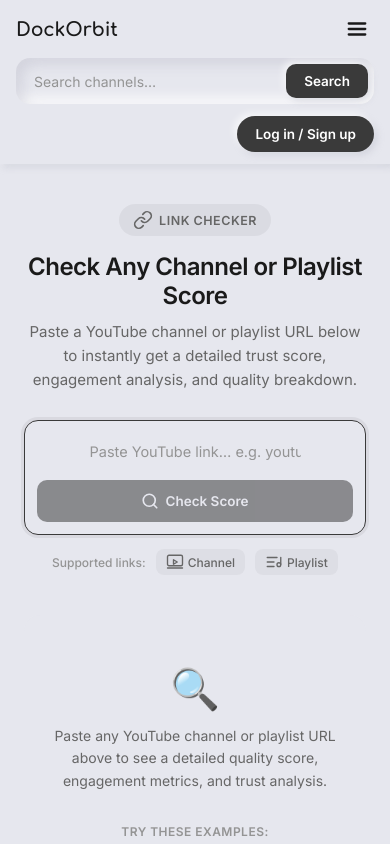
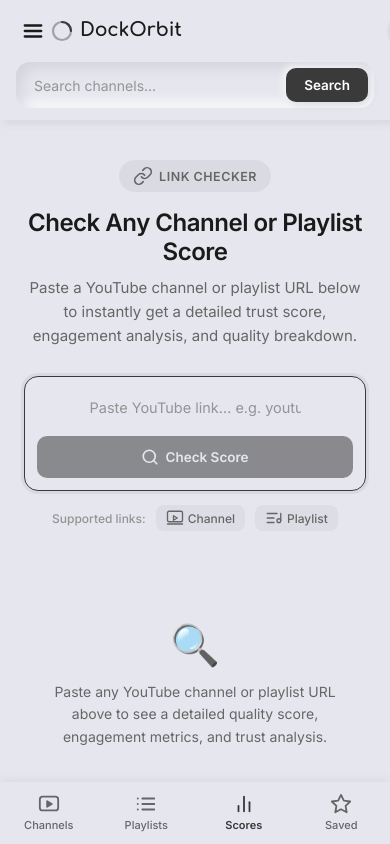
Before and after one commit to streamsaga/DockOrbit, a React (Vite) app in the folder frontend/: page /check in a window 390 px wide. Shown: the top 844 px of the page. Built offline with nearby package versions, Linux system fonts and the light colour scheme.

Commit message:
Redesign mobile UI to match reference design with BottomNav tab bar, Quick View Stats, and mobile header

```diff
--- a/frontend/src/App.jsx
+++ b/frontend/src/App.jsx
@@ -6,8 +6,12 @@
 import PrivacyPage from "./pages/PrivacyPage.jsx";
 import TermsPage from "./pages/TermsPage.jsx";
 import BackgroundDecor from "./components/BackgroundDecor.jsx";
+import BottomNav from "./components/BottomNav.jsx";
+import { useBookmarks } from "./hooks/useBookmarks.js";
 
 export default function App() {
+  const { bookmarks } = useBookmarks();
+
   return (
     <BrowserRouter>
       <BackgroundDecor />
@@ -19,6 +23,7 @@
         <Route path="/privacy" element={<PrivacyPage />} />
         <Route path="/terms" element={<TermsPage />} />
       </Routes>
+      <BottomNav savedCount={bookmarks.length} />
     </BrowserRouter>
   );
 }
--- /dev/null
+++ b/frontend/src/components/BottomNav.jsx
@@ -0,0 +1,57 @@
+import { Link, useLocation } from "react-router-dom";
+
+export default function BottomNav({ onSavedClick, savedCount = 0 }) {
+  const location = useLocation();
+
+  return (
+    <nav className="bottom-nav">
+      <Link
+        to="/"
+        className={`bottom-nav-item ${location.pathname === "/" ? "active" : ""}`}
+      >
+        <svg width="22" height="22" viewBox="0 0 24 24" fill="none" stroke="currentColor" strokeWidth="2" strokeLinecap="round" strokeLinejoin="round">
+          <rect x="2" y="4" width="20" height="15" rx="3" />
+          <path d="m10 9 5 3-5 3V9z" fill="currentColor" />
+        </svg>
+        <span>Channels</span>
+      </Link>
+
+      <Link
+        to="/playlists"
+        className={`bottom-nav-item ${location.pathname === "/playlists" ? "active" : ""}`}
+      >
+        <svg width="22" height="22" viewBox="0 0 24 24" fill="none" stroke="currentColor" strokeWidth="2" strokeLinecap="round" strokeLinejoin="round">
+          <line x1="8" y1="6" x2="21" y2="6" />
+          <line x1="8" y1="12" x2="21" y2="12" />
+          <line x1="8" y1="18" x2="21" y2="18" />
+          <line x1="3" y1="6" x2="3.01" y2="6" />
+          <line x1="3" y1="12" x2="3.01" y2="12" />
+          <line x1="3" y1="18" x2="3.01" y2="18" />
+        </svg>
+        <span>Playlists</span>
+      </Link>
+
+      <Link
+        to="/check"
+        className={`bottom-nav-item ${location.pathname === "/check" ? "active" : ""}`}
+      >
+        <svg width="22" height="22" viewBox="0 0 24 24" fill="none" stroke="currentColor" strokeWidth="2" strokeLinecap="round" strokeLinejoin="round">
+          <line x1="18" y1="20" x2="18" y2="10" />
+          <line x1="12" y1="20" x2="12" y2="4" />
+          <line x1="6" y1="20" x2="6" y2="14" />
+        </svg>
+        <span>Scores</span>
+      </Link>
+
+      <button
+        onClick={onSavedClick}
+        className={`bottom-nav-item ${location.pathname === "/saved" ? "active" : ""}`}
+      >
+        <svg width="22" height="22" viewBox="0 0 24 24" fill="none" stroke="currentColor" strokeWidth="2" strokeLinecap="round" strokeLinejoin="round">
+          <polygon points="12 2 15.09 8.26 22 9.27 17 14.14 18.18 21.02 12 17.77 5.82 21.02 7 14.14 2 9.27 8.91 8.26 12 2" />
+        </svg>
+        <span>Saved {savedCount > 0 ? `(${savedCount})` : ""}</span>
+      </button>
+    </nav>
+  );
+}
--- a/frontend/src/components/ChannelCard.jsx
+++ b/frontend/src/components/ChannelCard.jsx
@@ -1,3 +1,4 @@
+import { useState } from "react";
 import TrustRing from "./TrustRing.jsx";
 import ScoreBreakdown from "./ScoreBreakdown.jsx";
 
@@ -15,6 +16,8 @@
   onToggleBookmark,
   isBookmarked,
 }) {
+  const [showQuickStats, setShowQuickStats] = useState(false);
+
   return (
     <div className="channel-card">
       <div className="channel-card-header">
@@ -37,7 +40,7 @@
             {formatCount(channel.subscribers)} subscribers
             {(channel.country || channel.language) && (
               <span className="channel-locale-badge">
-                {[channel.country, channel.language?.toUpperCase()].filter(Boolean).join(" · ")}
+                {(channel.country || channel.language?.toUpperCase())}
               </span>
             )}
           </p>
@@ -65,12 +68,18 @@
         <span>
           <strong>{channel.uploadsLast30Days}</strong> uploads/30d
         </span>
-        <span>
-          <strong>{channel.videoCount}</strong> videos
-        </span>
       </div>
 
-      {channel.redFlags.length > 0 && (
+      <button
+        className={`quick-view-stats-btn ${showQuickStats ? "active" : ""}`}
+        onClick={() => setShowQuickStats(!showQuickStats)}
+      >
+        {showQuickStats ? "Hide View Stats" : "Quick View Stats"}
+      </button>
+
+      {showQuickStats && (
+        <div className="quick-stats-expanded">
+          {channel.redFlags && channel.redFlags.length > 0 && (
             <div className="red-flags">
               {channel.redFlags.map((flag) => (
                 <div className="red-flag" key={flag}>
@@ -80,8 +89,11 @@
               ))}
             </div>
           )}
+          <ScoreBreakdown breakdown={channel.scoreBreakdown} />
+        </div>
+      )}
 
-      <ScoreBreakdown breakdown={channel.scoreBreakdown} />
+      <hr className="card-divider" />
 
       <div className="card-actions">
         <label className={`compare-checkbox ${compareDisabled ? "disabled" : ""}`}>
@@ -91,7 +103,7 @@
             disabled={compareDisabled}
             onChange={() => onToggleCompare(channel)}
           />
-          Compare
+          <span>Compare</span>
         </label>
         <a
           className="visit-btn"
@@ -102,7 +114,7 @@
           target="_blank"
           rel="noopener noreferrer"
         >
-          Visit channel →
+          Visit channel &rarr;
         </a>
       </div>
     </div>
--- a/frontend/src/components/Navbar.jsx
+++ b/frontend/src/components/Navbar.jsx
@@ -16,7 +16,7 @@
   user,
   onLoginClick,
   onLogout,
-  searchPlaceholder,
+  searchPlaceholder = "Search any topic...",
 }) {
   const location = useLocation();
   const [mobileMenuOpen, setMobileMenuOpen] = useState(false);
@@ -26,9 +26,7 @@
   return (
     <header className="navbar">
       <div className="navbar-inner">
-        <div className="navbar-header-left">
-          <Link to="/" className="navbar-brand" onClick={closeMenu}>DockOrbit</Link>
-
+        <div className="navbar-top-row">
           <button
             className="mobile-menu-toggle"
             aria-label="Toggle navigation menu"
@@ -48,6 +46,41 @@
               </svg>
             )}
           </button>
+
+          <Link to="/" className="navbar-brand" onClick={closeMenu}>
+            <span className="brand-icon">
+              <svg width="24" height="24" viewBox="0 0 24 24" fill="none" stroke="var(--accent)" strokeWidth="2.2">
+                <circle cx="12" cy="12" r="9" strokeOpacity="0.4" />
+                <path d="M12 3a9 9 0 0 1 9 9" strokeLinecap="round" />
+              </svg>
+            </span>
+            DockOrbit
+          </Link>
+
+          <div className="navbar-account">
+            {user ? (
+              <div className="profile-menu">
+                <button className="profile-avatar-btn" title={user.name}>
+                  {user.avatarData ? (
+                    <img src={user.avatarData} alt={user.name} className="profile-avatar-img" />
+                  ) : (
+                    getInitials(user.name)
+                  )}
+                </button>
+                <button className="profile-logout-btn" onClick={() => { closeMenu(); onLogout(); }}>
+                  Log out
+                </button>
+              </div>
+            ) : (
+              <button className="navbar-login-icon-btn" onClick={() => { closeMenu(); onLoginClick(); }} aria-label="Log in">
+                <svg width="24" height="24" viewBox="0 0 24 24" fill="none" stroke="currentColor" strokeWidth="2" strokeLinecap="round" strokeLinejoin="round">
+                  <path d="M20 21v-2a4 4 0 0 0-4-4H8a4 4 0 0 0-4 4v2" />
+                  <circle cx="12" cy="7" r="4" />
+                </svg>
+                <span className="login-btn-text">Log in / Sign up</span>
+              </button>
+            )}
+          </div>
         </div>
 
         <nav className={`navbar-pages ${mobileMenuOpen ? "mobile-open" : ""}`}>
@@ -77,28 +110,6 @@
         <div className="navbar-search">
           <SearchBar onSearch={onSearch} onClear={onClear} placeholder={searchPlaceholder} />
         </div>
-
-        <div className="navbar-account">
-          {user ? (
-            <div className="profile-menu">
-              <div className="profile-avatar">
-                {user.avatarData ? (
-                  <img src={user.avatarData} alt={user.name} className="profile-avatar-img" />
-                ) : (
-                  getInitials(user.name)
-                )}
-              </div>
-              <span className="profile-name">{user.name}</span>
-              <button className="profile-logout-btn" onClick={() => { closeMenu(); onLogout(); }}>
-                Log out
-              </button>
-            </div>
-          ) : (
-            <button className="navbar-login-btn" onClick={() => { closeMenu(); onLoginClick(); }}>
-              Log in / Sign up
-            </button>
-          )}
-        </div>
       </div>
     </header>
   );
--- a/frontend/src/styles/index.css
+++ b/frontend/src/styles/index.css
@@ -3690,3 +3690,138 @@
     font-size: 12px;
   }
 }
+
+/* ===== Bottom Nav Bar (Mobile Only) ===== */
+.bottom-nav {
+  display: none;
+}
+
+@media (max-width: 768px) {
+  .bottom-nav {
+    display: flex;
+    position: fixed;
+    bottom: 0;
+    left: 0;
+    right: 0;
+    z-index: 1000;
+    background: var(--surface, #ffffff);
+    border-top: 1px solid var(--border, #e2e8f0);
+    justify-content: space-around;
+    align-items: center;
+    padding: 6px 0 8px 0;
+    box-shadow: 0 -2px 10px rgba(0, 0, 0, 0.05);
+  }
+
+  .bottom-nav-item {
+    display: flex;
+    flex-direction: column;
+    align-items: center;
+    justify-content: center;
+    gap: 3px;
+    background: transparent;
+    border: none;
+    color: var(--text-secondary, #64748b);
+    font-size: 11px;
+    font-weight: 500;
+    text-decoration: none;
+    cursor: pointer;
+    flex: 1;
+    padding: 4px 0;
+    transition: color 0.15s ease;
+  }
+
+  .bottom-nav-item.active,
+  .bottom-nav-item:hover {
+    color: var(--accent, #4f46e5);
+    font-weight: 600;
+  }
+
+  .bottom-nav-item svg {
+    stroke: currentColor;
+  }
+
+  .app-shell {
+    padding-bottom: 70px;
+  }
+}
+
+/* ===== Mobile Reference Layout Components ===== */
+.navbar-top-row {
+  display: flex;
+  align-items: center;
+  justify-content: space-between;
+  width: 100%;
+}
+
+.brand-icon {
+  display: inline-flex;
+  align-items: center;
+  margin-right: 6px;
+  vertical-align: middle;
+}
+
+.navbar-login-icon-btn {
+  display: inline-flex;
+  align-items: center;
+  gap: 6px;
+  background: var(--surface-hover, rgba(0, 0, 0, 0.04));
+  border: 1px solid var(--border, #e2e8f0);
+  border-radius: 999px;
+  padding: 6px 12px;
+  font-size: 13px;
+  font-weight: 600;
+  color: var(--text-primary);
+  cursor: pointer;
+  transition: background 0.15s ease;
+}
+
+.navbar-login-icon-btn:hover {
+  background: var(--accent-light, #e0e7ff);
+  color: var(--accent);
+}
+
+.quick-view-stats-btn {
+  width: 100%;
+  background: #eef2ff;
+  color: #4338ca;
+  border: 1px solid #c7d2fe;
+  border-radius: 12px;
+  padding: 10px 16px;
+  font-size: 13.5px;
+  font-weight: 600;
+  cursor: pointer;
+  transition: background 0.15s ease, color 0.15s ease;
+  text-align: center;
+  margin-top: 4px;
+}
+
+[data-theme="dark"] .quick-view-stats-btn {
+  background: rgba(99, 102, 241, 0.15);
+  color: #a5b4fc;
+  border-color: rgba(99, 102, 241, 0.3);
+}
+
+.quick-view-stats-btn:hover {
+  background: #e0e7ff;
+}
+
+[data-theme="dark"] .quick-view-stats-btn:hover {
+  background: rgba(99, 102, 241, 0.25);
+}
+
+.card-divider {
+  border: none;
+  border-top: 1px solid var(--border-subtle, rgba(0, 0, 0, 0.06));
+  margin: 12px 0 8px 0;
+}
+
+.channel-locale-badge {
+  display: inline-block;
+  background: var(--surface-hover, rgba(0, 0, 0, 0.05));
+  border-radius: 4px;
+  padding: 2px 6px;
+  font-size: 11px;
+  font-weight: 600;
+  margin-left: 6px;
+  color: var(--text-secondary);
+}
```
Lines whose indentation alone changed are shown as unchanged.
